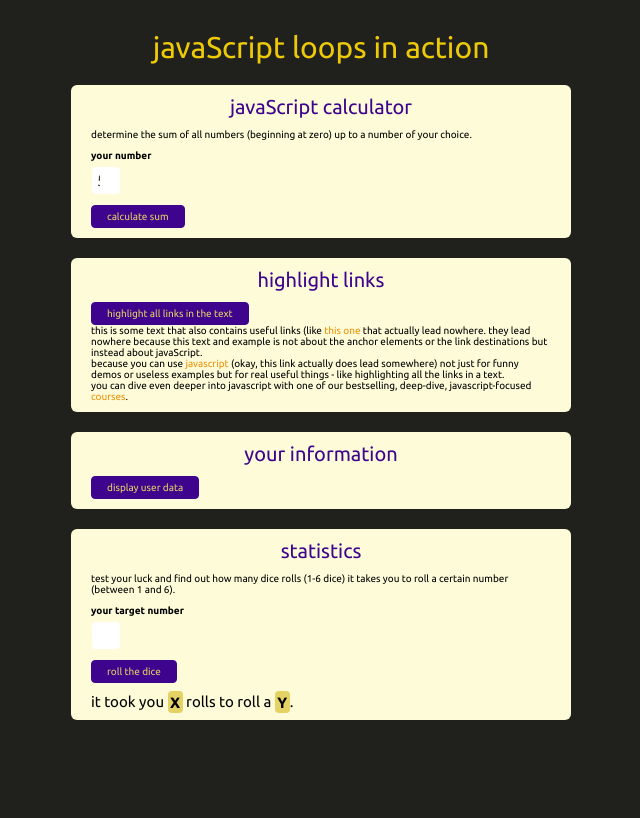
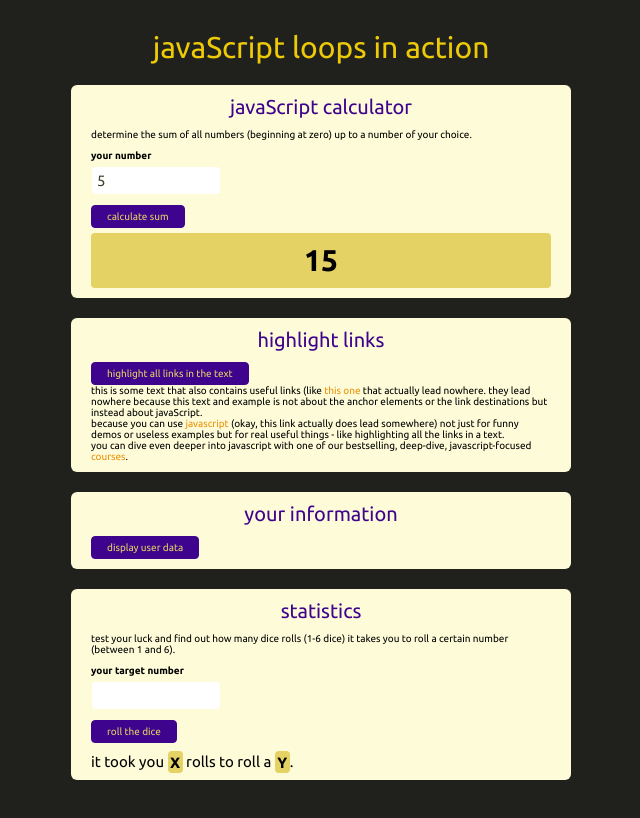
Before and after one commit to raizy21/loops-in-action, a plain HTML site: page index.html in a window 1280 px wide. Both pictures are taken after typing "5" into the empty fields and a click on the button "calculate sum". Shown: the whole page, without its empty margins (319-959 px from the left). Drawn offline with Linux system fonts and the light colour scheme.

Commit message:
[CODE] making the javascript ccalculator work with a normal for loop

```diff
--- a/script.js
+++ b/script.js
@@ -1 +1,22 @@
-console.log("check");
+// sum number calculator
+const calculateSumButtonElement = document.querySelector("#calculator button");
+
+// calculate sum function
+function calculateSum() {
+  // console.log("calculating sum..."); // log to console
+  const userNumberInputElement = document.getElementById("user-number"); // get the input field
+  const enteredNumber = userNumberInputElement.value; // get the value of the input field
+
+  let sumUpToNumber = 0; // variable to store the sum
+
+  for (let i = 1; i <= enteredNumber; i++) {
+    sumUpToNumber += i; // add the current number to the sum
+  }
+
+  const outputResultElement = document.getElementById("calculated-sum"); // get the output field
+  outputResultElement.textContent = sumUpToNumber; // display the result
+  outputResultElement.style.display = "block"; // show the result
+}
+
+// add event listener to button
+calculateSumButtonElement.addEventListener("click", calculateSum); // when button is clicked, call calculateSum function
--- a/style.css
+++ b/style.css
@@ -99,7 +99,7 @@ input {
   font-size: 1.5rem;
   border-radius: 4px;
   border: 1px solid var(--secondary-color);
-  width: 3rem;
+  width: 13rem;
   max-width: 100%;
   padding: 0.5rem;
   color: rgb(66, 63, 44);
@@ -119,6 +119,7 @@ a {
   background-color: var(--text-color);
   padding: 0.25rem;
   border-radius: 4px;
+  margin-top: 0.5rem;
 }
 
 a.highlight {
```
